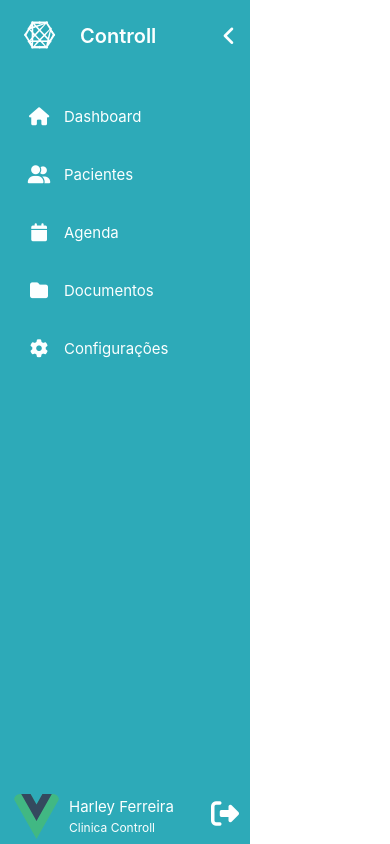
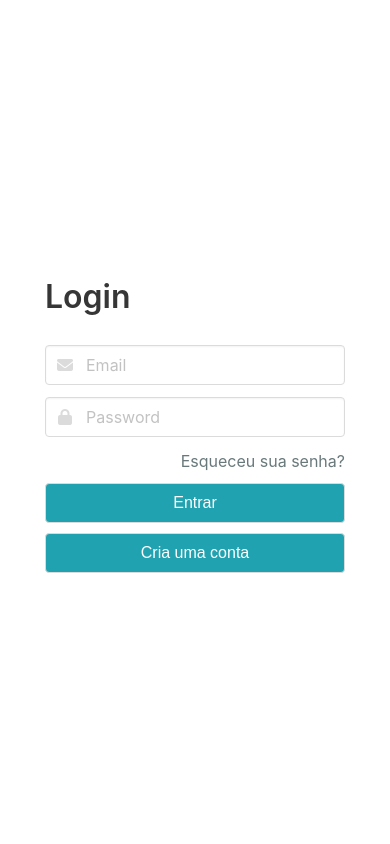
Before and after one commit to HarleyFS/controll-ui, a Vue app: page /login in a window 390 px wide. Built offline with nearby package versions, Linux system fonts and the light colour scheme.

Commit message:
Criando tela de login, cadastro e refatorando router

```diff
--- a/src/App.vue
+++ b/src/App.vue
@@ -1,11 +1,7 @@
-<script setup lang="ts">
-import SidebarComponent from "./components/SidebarComponent.vue";
-</script>
+<script setup lang="ts"></script>
 
 <template>
-  <SidebarComponent>
-    <RouterView />
-  </SidebarComponent>
+  <RouterView />
 </template>
 
 <style>
--- a/src/router/index.ts
+++ b/src/router/index.ts
@@ -6,14 +6,46 @@ const router = createRouter({
   routes: [
     {
       path: "/",
-      name: "dashboard",
-      component: () => import("@/views/DashboardView.vue"),
+      component: () => import("../views/HomeView.vue"),
+      children: [
+        {
+          path: "/",
+          name: "dashboard",
+          component: () => import("@/views/DashboardView.vue"),
+        },
+
+        {
+          path: "/pacient",
+          component: () => import("../views/PatientView.vue"),
+          children: [
+            {
+              path: "",
+              name: "pacient",
+              component: () => import("../views/patient/PatientList.vue"),
+            },
+          ],
+        },
+
+        {
+          path: "/agenda",
+          name: "/agenda",
+          component: () => import("../views/AgendaView.vue"),
+        },
+      ],
     },
+
     {
-      path: "/agenda",
-      name: "/agenda",
-      component: () => import("../views/AgendaView.vue"),
+      path: "/login",
+      name: "login",
+      component: () => import("@/views/LoginView.vue"),
     },
+
+    {
+      path: "/register",
+      name: "register",
+      component: () => import("@/views/RegisterView.vue"),
+    },
+
     {
       path: "/about",
       name: "about",
@@ -22,17 +54,6 @@ const router = createRouter({
       // which is lazy-loaded when the route is visited.
       component: () => import("../views/AboutView.vue"),
     },
-    {
-      path: "/pacient",
-      component: () => import("../views/PatientView.vue"),
-      children: [
-        {
-          path: "",
-          name: "pacient",
-          component: () => import("../views/patient/PatientList.vue"),
-        },
-      ],
-    },
   ],
 });
 
--- a/src/views/HomeView.vue
+++ b/src/views/HomeView.vue
@@ -1,9 +1,9 @@
 <script setup lang="ts">
-import TheWelcome from "../components/TheWelcome.vue";
+import SidebarComponent from "@/components/SidebarComponent.vue";
 </script>
 
 <template>
-  <main>
-    <TheWelcome />
-  </main>
+  <SidebarComponent>
+    <RouterView />
+  </SidebarComponent>
 </template>
--- /dev/null
+++ b/src/views/LoginView.vue
@@ -0,0 +1,113 @@
+<template>
+  <div class="container">
+    <div class="card-login">
+      <form>
+        <h2 class="title">Login</h2>
+
+        <div class="field">
+          <p class="control has-icons-left has-icons-right">
+            <input class="input" type="email" placeholder="Email" />
+            <span class="icon is-small is-left">
+              <i class="fas fa-envelope"></i>
+            </span>
+          </p>
+        </div>
+
+        <div class="field">
+          <p class="control has-icons-left">
+            <input class="input" type="password" placeholder="Password" />
+            <span class="icon is-small is-left">
+              <i class="fas fa-lock"></i>
+            </span>
+          </p>
+        </div>
+
+        <router-link to="/">
+          <a>Esqueceu sua senha?</a>
+        </router-link>
+
+        <router-link to="/agenda">
+          <input type="submit" class="button" value="Entrar" />
+        </router-link>
+
+        <router-link to="/register">
+          <input type="submit" class="button" value="Cria uma conta" />
+        </router-link>
+      </form>
+    </div>
+  </div>
+</template>
+
+<script lang="ts">
+import { defineComponent } from "vue";
+
+export default defineComponent({
+  setup() {},
+});
+</script>
+
+<style scoped>
+.container {
+  height: 100vh;
+  display: grid;
+  justify-content: center;
+}
+
+.card-login {
+  display: flex;
+  align-items: center;
+}
+
+form {
+  width: 360px;
+}
+
+a {
+  display: block;
+  text-align: right;
+  text-decoration: none;
+  color: #69797b;
+  font-size: 1rem;
+  transition: 0.5s;
+}
+
+a:hover {
+  color: var(--dark);
+}
+
+.button {
+  margin-top: 10px;
+  width: 100%;
+  color: var(--light);
+  font-family: "Poppins", sans-serif;
+  cursor: pointer;
+  background: #21a2b0;
+}
+
+@media screen and (max-width: 1080px) {
+  .container {
+    grid-gap: 5rem;
+  }
+}
+
+@media screen and (max-width: 1000px) {
+  form {
+    width: 300px;
+  }
+
+  .card-login h2 {
+    font-size: 2rem;
+    margin: 8px 0 30px;
+  }
+}
+
+@media screen and (max-width: 900px) {
+  .container {
+    grid-template-columns: 1fr;
+  }
+
+  .card-login {
+    justify-content: center;
+  }
+}
+</style>
--- /dev/null
+++ b/src/views/RegisterView.vue
@@ -0,0 +1,111 @@
+<template>
+  <div class="container">
+    <div class="card-login">
+      <form>
+        <h2 class="title">Cadastre-se</h2>
+
+        <div class="field">
+          <input class="input" type="text" placeholder="Nome" />
+        </div>
+
+        <div class="field">
+          <input class="input" type="text" placeholder="Sobrenome" />
+        </div>
+
+        <div class="field">
+          <input class="input" type="email" placeholder="Email" />
+        </div>
+
+        <div class="field">
+          <input class="input" type="text" placeholder="CPF/CNPJ" />
+        </div>
+
+        <div class="field">
+          <input class="input" type="password" placeholder="Senha" />
+        </div>
+
+        <router-link to="/login">
+          <a>Tem uma conta? Conecte-se</a>
+        </router-link>
+
+        <router-link to="/register">
+          <input type="submit" class="button" value="Cadastrar" />
+        </router-link>
+      </form>
+    </div>
+  </div>
+</template>
+
+<script lang="ts">
+import { defineComponent } from "vue";
+
+export default defineComponent({
+  setup() {},
+});
+</script>
+
+<style scoped>
+.container {
+  height: 100vh;
+  display: grid;
+  justify-content: center;
+}
+
+.card-login {
+  display: flex;
+  align-items: center;
+}
+
+form {
+  width: 360px;
+}
+
+a {
+  display: block;
+  text-align: left;
+  text-decoration: none;
+  color: #69797b;
+  font-size: 1rem;
+  transition: 0.5s;
+}
+
+a:hover {
+  color: var(--dark);
+}
+
+.button {
+  margin-top: 10px;
+  width: 100%;
+  color: var(--light);
+  font-family: "Poppins", sans-serif;
+  cursor: pointer;
+  background: #21a2b0;
+}
+
+@media screen and (max-width: 1080px) {
+  .container {
+    grid-gap: 5rem;
+  }
+}
+
+@media screen and (max-width: 1000px) {
+  form {
+    width: 300px;
+  }
+
+  .card-login h2 {
+    font-size: 2rem;
+    margin: 8px 0 30px;
+  }
+}
+
+@media screen and (max-width: 900px) {
+  .container {
+    grid-template-columns: 1fr;
+  }
+
+  .card-login {
+    justify-content: center;
+  }
+}
+</style>
```
